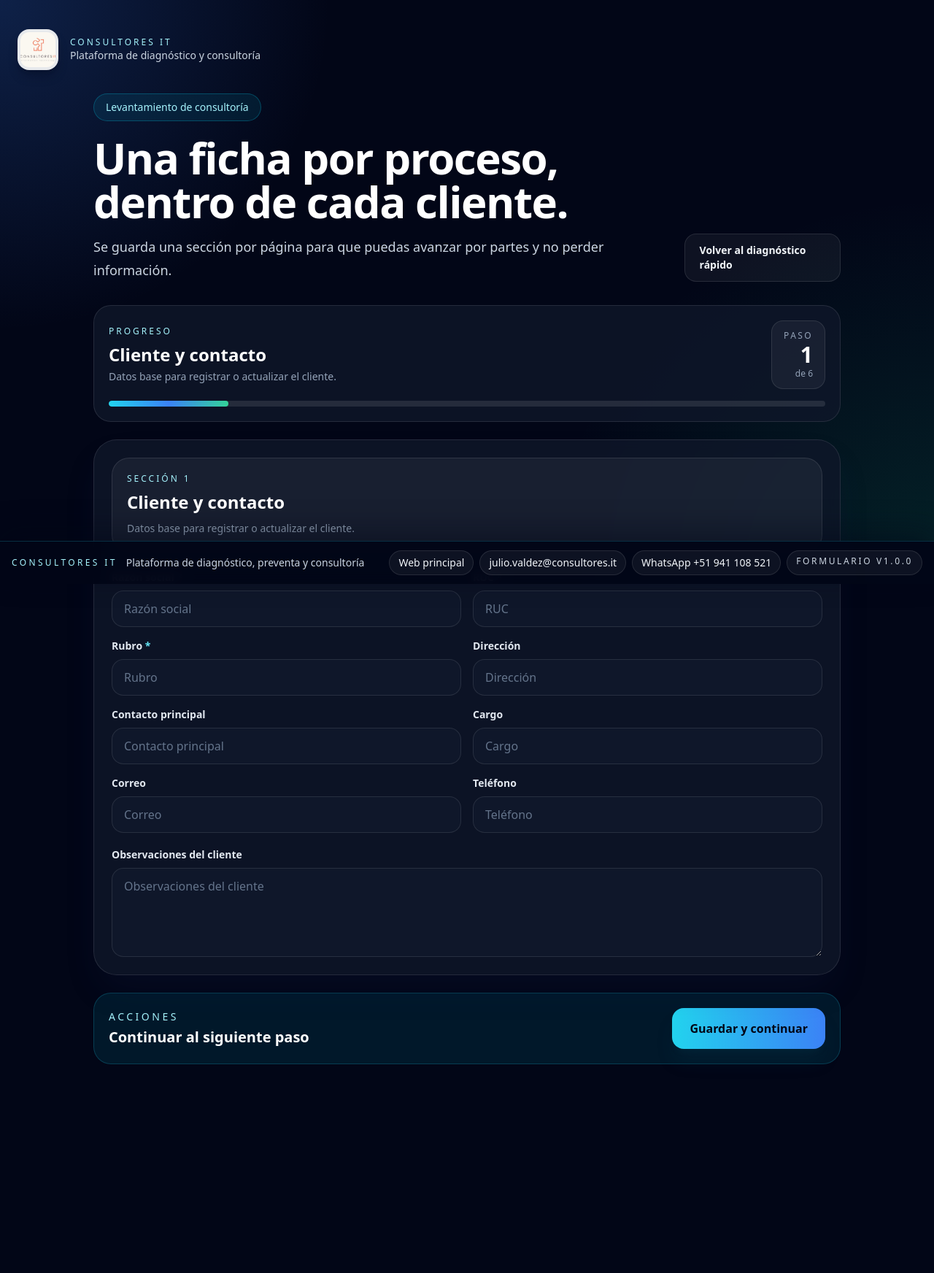
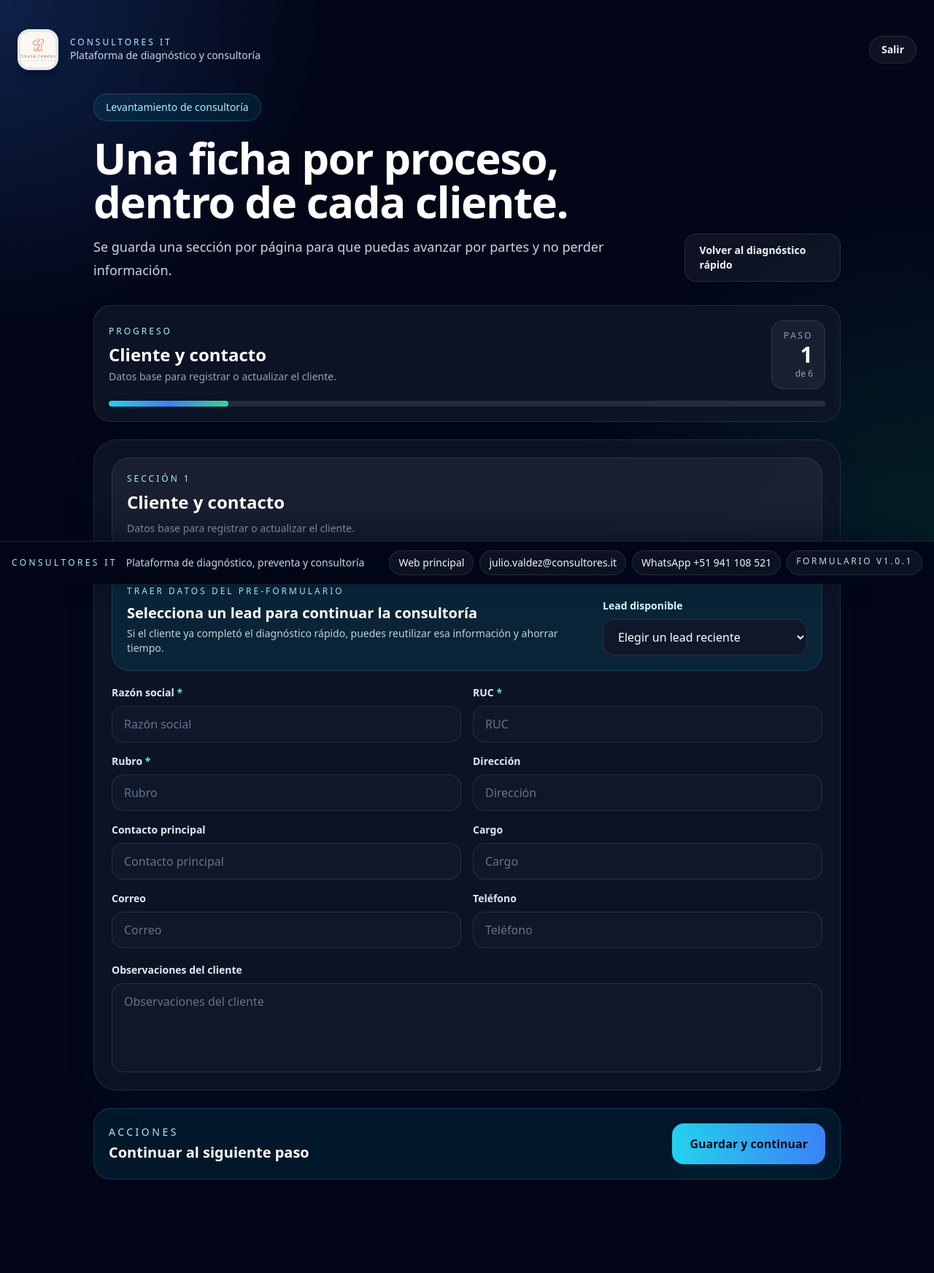
Before and after one commit to cyberdog1993/IA_Readiness, a Laravel app: page /levantamiento/cliente in a window 1280 px wide. Shown: the whole page at 73% size. Before the commit the page ends 1458 px from the top, so only its background shows below. Run offline with Laravel 12, Linux system fonts and the light colour scheme; a user stored in the database is signed in; data comes from the database, SQL or seed files in the repository; some libraries are stand-ins or nearby versions.

Commit message:
v1.0.1 y carga de leads

```diff
--- a/app/Http/Controllers/ConsultingIntakeController.php
+++ b/app/Http/Controllers/ConsultingIntakeController.php
@@ -8,6 +8,7 @@ use App\Models\Client;
 use App\Models\CurrentProblem;
 use App\Models\DocumentEvidence;
 use App\Models\InternalEvaluation;
+use App\Models\Lead;
 use App\Models\ProcessModel;
 use App\Models\ProcessStep;
 use App\Models\SystemIntegration;
@@ -42,12 +43,28 @@ class ConsultingIntakeController extends Controller
 
         $client = $this->currentClient();
         $process = $this->currentProcess();
+        $leads = collect();
+        $selectedLead = null;
 
         if ($section === 'cliente') {
+            $leadId = trim((string) $request->query('lead', ''));
             $ruc = trim((string) $request->query('ruc', ''));
+            $leads = Lead::latest()->limit(25)->get();
 
-            if ($ruc !== '') {
-                $client = Client::withCount('processes')->where('ruc', $ruc)->first() ?: $client;
+            if ($leadId !== '') {
+                $selectedLead = Lead::with('client.processes')->find($leadId);
+                if ($selectedLead?->client) {
+                    $client = $selectedLead->client->loadCount('processes');
+                }
+            }
+
+            if (! $selectedLead && $ruc !== '') {
+                $client = Client::withCount('processes')->with('lead')->where('ruc', $ruc)->first() ?: $client;
+                $selectedLead = $client?->lead;
+            }
+
+            if (! $selectedLead) {
+                $selectedLead = $client?->lead;
             }
         }
 
@@ -55,7 +72,7 @@ class ConsultingIntakeController extends Controller
             $process->load(['steps', 'systems', 'documents', 'problems', 'opportunities', 'evaluations', 'backlogItems']);
         }
 
-        return view('intake.create', compact('section', 'client', 'process'));
+        return view('intake.create', compact('section', 'client', 'process', 'leads', 'selectedLead'));
     }
 
     public function store(Request $request, string $section): RedirectResponse
@@ -92,6 +109,7 @@ class ConsultingIntakeController extends Controller
     private function storeClient(Request $request): RedirectResponse
     {
         $validated = $request->validate([
+            'lead_id' => ['nullable', 'string', 'exists:leads,id'],
             'business_name' => ['required', 'string', 'max:255'],
             'ruc' => ['required', 'string', 'max:20'],
             'industry' => ['required', 'string', 'max:255'],
@@ -103,9 +121,12 @@ class ConsultingIntakeController extends Controller
             'client_notes' => ['nullable', 'string'],
         ]);
 
+        $lead = ! empty($validated['lead_id']) ? Lead::find($validated['lead_id']) : null;
+
         $client = Client::updateOrCreate(
             ['ruc' => $validated['ruc']],
             [
+                'lead_id' => $lead?->id,
                 'business_name' => $validated['business_name'],
                 'industry' => $validated['industry'],
                 'address' => $validated['address'] ?? null,
--- a/resources/views/intake/create.blade.php
+++ b/resources/views/intake/create.blade.php
@@ -18,6 +18,19 @@
     $next = $position < $total ? $order[$position] : null;
     $client = $client ?? null;
     $process = $process ?? null;
+    $selectedLead = $selectedLead ?? null;
+
+    $prefill = [
+        'business_name' => old('business_name', $client?->business_name ?? $selectedLead?->company_name ?? ''),
+        'ruc' => old('ruc', $client?->ruc ?? $selectedLead?->ruc ?? ''),
+        'industry' => old('industry', $client?->industry ?? $selectedLead?->industry ?? ''),
+        'address' => old('address', $client?->address ?? ''),
+        'main_contact' => old('main_contact', $client?->main_contact ?? $selectedLead?->contact_name ?? ''),
+        'contact_role' => old('contact_role', $client?->contact_role ?? $selectedLead?->contact_role ?? ''),
+        'email' => old('email', $client?->email ?? $selectedLead?->email ?? ''),
+        'phone' => old('phone', $client?->phone ?? $selectedLead?->phone ?? ''),
+        'client_notes' => old('client_notes', $client?->notes ?? ''),
+    ];
 @endphp
 
 <div class="mx-auto max-w-5xl">
@@ -80,17 +93,67 @@
 
         @if ($section === 'cliente')
             <x-intake-section step="1" title="Cliente y contacto" subtitle="Datos base para registrar o actualizar el cliente.">
+                <input type="hidden" name="lead_id" value="{{ old('lead_id', $selectedLead?->id) }}">
+
+                <div class="rounded-3xl border border-cyan-400/20 bg-cyan-500/10 p-5">
+                    <div class="flex flex-col gap-4 lg:flex-row lg:items-end lg:justify-between">
+                        <div>
+                            <p class="text-xs uppercase tracking-[0.25em] text-cyan-200">Traer datos del pre-formulario</p>
+                            <h3 class="mt-2 text-xl font-semibold text-white">Selecciona un lead para continuar la consultoría</h3>
+                            <p class="mt-1 text-sm text-cyan-50/80">Si el cliente ya completó el diagnóstico rápido, puedes reutilizar esa información y ahorrar tiempo.</p>
+                        </div>
+                        <div class="min-w-[280px]">
+                            <label class="grid gap-2">
+                                <span class="text-sm font-semibold text-cyan-100">Lead disponible</span>
+                                <select data-lead-picker class="rounded-2xl border border-white/10 bg-slate-900 px-4 py-3 text-white outline-none focus:border-cyan-400">
+                                    <option value="">Elegir un lead reciente</option>
+                                    @foreach ($leads as $lead)
+                                        <option value="{{ $lead->id }}" @selected($selectedLead?->id === $lead->id)>
+                                            {{ $lead->company_name }} - {{ $lead->maturity_score }} pts
+                                        </option>
+                                    @endforeach
+                                </select>
+                            </label>
+                        </div>
+                    </div>
+
+                    @if ($selectedLead)
+                        <div class="mt-5 grid gap-4 md:grid-cols-4">
+                            <div class="rounded-2xl border border-white/10 bg-slate-950/50 p-4">
+                                <p class="text-xs uppercase tracking-[0.22em] text-slate-400">Empresa</p>
+                                <p class="mt-2 text-lg font-semibold text-white">{{ $selectedLead->company_name }}</p>
+                                <p class="mt-1 text-sm text-slate-300">RUC {{ $selectedLead->ruc }}</p>
+                            </div>
+                            <div class="rounded-2xl border border-white/10 bg-slate-950/50 p-4">
+                                <p class="text-xs uppercase tracking-[0.22em] text-slate-400">Puntaje</p>
+                                <p class="mt-2 text-lg font-semibold text-white">{{ $selectedLead->maturity_score ?? 0 }} / 100</p>
+                                <p class="mt-1 text-sm text-slate-300">{{ $selectedLead->maturity_level }}</p>
+                            </div>
+                            <div class="rounded-2xl border border-white/10 bg-slate-950/50 p-4">
+                                <p class="text-xs uppercase tracking-[0.22em] text-slate-400">Contacto</p>
+                                <p class="mt-2 text-lg font-semibold text-white">{{ $selectedLead->contact_name }}</p>
+                                <p class="mt-1 text-sm text-slate-300">{{ $selectedLead->contact_role }}</p>
+                            </div>
+                            <div class="rounded-2xl border border-white/10 bg-slate-950/50 p-4">
+                                <p class="text-xs uppercase tracking-[0.22em] text-slate-400">Estado</p>
+                                <p class="mt-2 text-lg font-semibold text-white">{{ $selectedLead->status }}</p>
+                                <p class="mt-1 text-sm text-slate-300">{{ $selectedLead->email }}</p>
+                            </div>
+                        </div>
+                    @endif
+                </div>
+
                 <div class="grid gap-4 md:grid-cols-2">
-                    <x-intake-input name="business_name" label="Razón social" value="{{ old('business_name', $client?->business_name) }}" required />
-                    <x-intake-input name="ruc" label="RUC" value="{{ old('ruc', $client?->ruc) }}" required />
-                    <x-intake-input name="industry" label="Rubro" value="{{ old('industry', $client?->industry) }}" required />
-                    <x-intake-input name="address" label="Dirección" value="{{ old('address', $client?->address) }}" />
-                    <x-intake-input name="main_contact" label="Contacto principal" value="{{ old('main_contact', $client?->main_contact) }}" />
-                    <x-intake-input name="contact_role" label="Cargo" value="{{ old('contact_role', $client?->contact_role) }}" />
-                    <x-intake-input name="email" label="Correo" type="email" value="{{ old('email', $client?->email) }}" />
-                    <x-intake-input name="phone" label="Teléfono" value="{{ old('phone', $client?->phone) }}" />
+                    <x-intake-input name="business_name" label="Razón social" value="{{ $prefill['business_name'] }}" required />
+                    <x-intake-input name="ruc" label="RUC" value="{{ $prefill['ruc'] }}" required />
+                    <x-intake-input name="industry" label="Rubro" value="{{ $prefill['industry'] }}" required />
+                    <x-intake-input name="address" label="Dirección" value="{{ $prefill['address'] }}" />
+                    <x-intake-input name="main_contact" label="Contacto principal" value="{{ $prefill['main_contact'] }}" />
+                    <x-intake-input name="contact_role" label="Cargo" value="{{ $prefill['contact_role'] }}" />
+                    <x-intake-input name="email" label="Correo" type="email" value="{{ $prefill['email'] }}" />
+                    <x-intake-input name="phone" label="Teléfono" value="{{ $prefill['phone'] }}" />
                 </div>
-                <x-intake-textarea name="client_notes" label="Observaciones del cliente" value="{{ old('client_notes', $client?->notes) }}" />
+                <x-intake-textarea name="client_notes" label="Observaciones del cliente" value="{{ $prefill['client_notes'] }}" />
             </x-intake-section>
         @elseif ($section === 'proceso')
             <x-intake-section step="2" title="Proceso" subtitle="Define el proceso que será diagnosticado.">
@@ -380,8 +443,24 @@
     </form>
 </div>
 
-@if (in_array($section, ['as-is', 'documentos', 'automatizacion', 'tareas'], true))
+@if (in_array($section, ['cliente', 'as-is', 'documentos', 'automatizacion', 'tareas'], true))
 <script>
+    const leadPicker = document.querySelector('[data-lead-picker]');
+    if (leadPicker) {
+        leadPicker.addEventListener('change', (event) => {
+            const leadId = event.target.value;
+            const currentUrl = new URL(window.location.href);
+
+            if (leadId) {
+                currentUrl.searchParams.set('lead', leadId);
+            } else {
+                currentUrl.searchParams.delete('lead');
+            }
+
+            window.location.href = currentUrl.toString();
+        });
+    }
+
     document.querySelectorAll('[data-repeater]').forEach((repeater) => {
         const rows = repeater.querySelector('[data-rows]');
         const firstRow = rows.querySelector('[data-row]');
--- a/resources/views/layouts/public.blade.php
+++ b/resources/views/layouts/public.blade.php
@@ -9,12 +9,22 @@
 <body class="min-h-screen bg-slate-950 text-slate-100">
     <div class="absolute inset-0 -z-10 bg-[radial-gradient(circle_at_top_left,_rgba(59,130,246,.22),_transparent_30%),radial-gradient(circle_at_bottom_right,_rgba(16,185,129,.16),_transparent_35%)]"></div>
     <main class="mx-auto max-w-7xl px-6 py-10 pb-32">
-        <div class="mb-8 flex items-center gap-4">
-            <img src="{{ asset('images/consultores-it-logo.jpeg') }}" alt="Consultores IT" class="h-14 w-14 rounded-2xl bg-white/90 object-cover p-1 shadow-lg shadow-slate-950/30" loading="eager">
-            <div>
-                <p class="text-xs uppercase tracking-[0.25em] text-cyan-200">Consultores IT</p>
-                <p class="text-sm text-slate-300">Plataforma de diagnóstico y consultoría</p>
+        <div class="mb-8 flex flex-col gap-4 sm:flex-row sm:items-center sm:justify-between">
+            <div class="flex items-center gap-4">
+                <img src="{{ asset('images/consultores-it-logo.jpeg') }}" alt="Consultores IT" class="h-14 w-14 rounded-2xl bg-white/90 object-cover p-1 shadow-lg shadow-slate-950/30" loading="eager">
+                <div>
+                    <p class="text-xs uppercase tracking-[0.25em] text-cyan-200">Consultores IT</p>
+                    <p class="text-sm text-slate-300">Plataforma de diagnóstico y consultoría</p>
+                </div>
             </div>
+            @auth
+                <form method="POST" action="{{ route('logout') }}">
+                    @csrf
+                    <button type="submit" class="inline-flex items-center rounded-full border border-white/10 bg-white/5 px-4 py-2 text-sm font-semibold text-slate-100 transition hover:border-cyan-300/40 hover:bg-white/10">
+                        Salir
+                    </button>
+                </form>
+            @endauth
         </div>
         @yield('content')
 
@@ -34,7 +44,7 @@
                     <a href="https://wa.me/51941108521" target="_blank" rel="noreferrer" class="rounded-full border border-white/10 bg-white/5 px-3 py-1.5 text-sm text-slate-100 transition hover:border-cyan-300/40 hover:bg-white/10">
                         WhatsApp +51 941 108 521
                     </a>
-                    <span class="rounded-full border border-white/10 bg-white/5 px-3 py-1.5 text-xs uppercase tracking-[0.22em] text-slate-300">Formulario v1.0.0</span>
+                    <span class="rounded-full border border-white/10 bg-white/5 px-3 py-1.5 text-xs uppercase tracking-[0.22em] text-slate-300">Formulario v1.0.1</span>
                 </div>
             </div>
         </footer>
--- a/routes/web.php
+++ b/routes/web.php
@@ -3,12 +3,21 @@
 use App\Http\Controllers\ExportController;
 use App\Http\Controllers\ConsultingIntakeController;
 use App\Http\Controllers\LeadController;
+use Illuminate\Support\Facades\Auth;
 use Illuminate\Support\Facades\Route;
 
 Route::get('/', [LeadController::class, 'create'])->name('landing');
 Route::get('/login', function () {
     return redirect()->route('filament.admin.auth.login');
 })->name('login');
+Route::post('/logout', function () {
+    Auth::logout();
+
+    request()->session()->invalidate();
+    request()->session()->regenerateToken();
+
+    return redirect()->route('landing');
+})->middleware('auth')->name('logout');
 Route::post('/lead-submissions', [LeadController::class, 'store'])->name('leads.store');
 Route::get('/diagnostico/{lead}', [LeadController::class, 'show'])->name('diagnosis.show');
 Route::redirect('/levantamiento', '/levantamiento/cliente');
```
